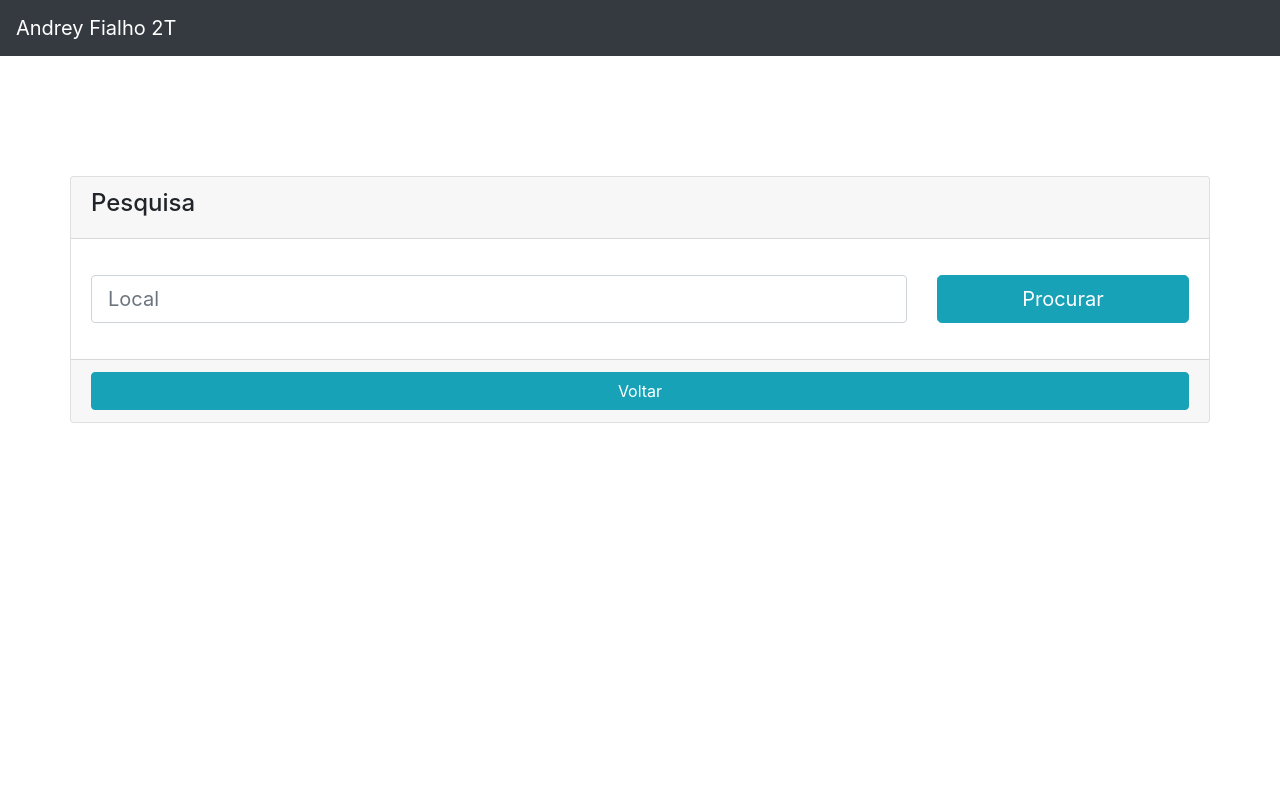
After one commit to AndreyBernardoni/T3-IFSul, a PHP site: page /view/search_page.php in a window 1280 px wide. The commit adds this page. Run offline with PHP 8.4, Linux system fonts and the light colour scheme.

Commit message:
Implementado sistema de "search"

```diff
--- /dev/null
+++ b/view/search_page.php
@@ -0,0 +1,58 @@
+<html>
+
+<head>
+    <meta charset="utf-8" />
+    <title>Pesquisar</title>
+    <link rel="stylesheet" href="https://maxcdn.bootstrapcdn.com/bootstrap/4.0.0/css/bootstrap.min.css" integrity="sha384-Gn5384xqQ1aoWXA+058RXPxPg6fy4IWvTNh0E263XmFcJlSAwiGgFAW/dAiS6JXm" crossorigin="anonymous">
+    <style>
+        .card-register-product {
+            padding: 15vh 0 0 0;
+            width: 100%;
+            margin: 0 auto;
+        }
+    </style>
+</head>
+
+<body>
+    <nav class="navbar navbar-dark bg-dark">
+        <a class="navbar-brand" href="#">
+            Andrey Fialho 2T
+        </a>
+    </nav>
+    <div class="container">
+        <div class="row">
+            <div class="card-register-product">
+                <div class="card">
+                    <div class="card-header">
+                        <h4>Pesquisa</h4>
+                    </div>
+
+                    <div class="card-body">
+                        <div class="row">
+                            <div class="col">
+                                <form action="search_result_page.php" method="post">
+                                    <div class="row mt-3">
+
+                                        <div class="col-9">
+                                            <input type="search" class="form-control rounded btn-lg" placeholder="Local" aria-label="Search" name="local" required />
+                                        </div>
+
+                                        <div class="col-3">
+                                            <button type="submit" class="btn btn-lg btn-info btn-block">Procurar</button>
+                                        </div>
+                                    </div>
+                                </form>
+                            </div>
+                        </div>
+                    </div>
+
+                    <div class="card-footer">
+                        <a href="../index.php" class="btn btn-info btn-block">Voltar</a>
+                    </div>
+
+                </div>
+            </div>
+        </div>
+</body>
+
+</html>
```
Also changed, not shown: controller/Database.php (+22 -0 lines), controller/search.php (added, +7 -0 lines), index.php (+4 -7 lines), view/search_result_page.php (added, +84 -0 lines).
